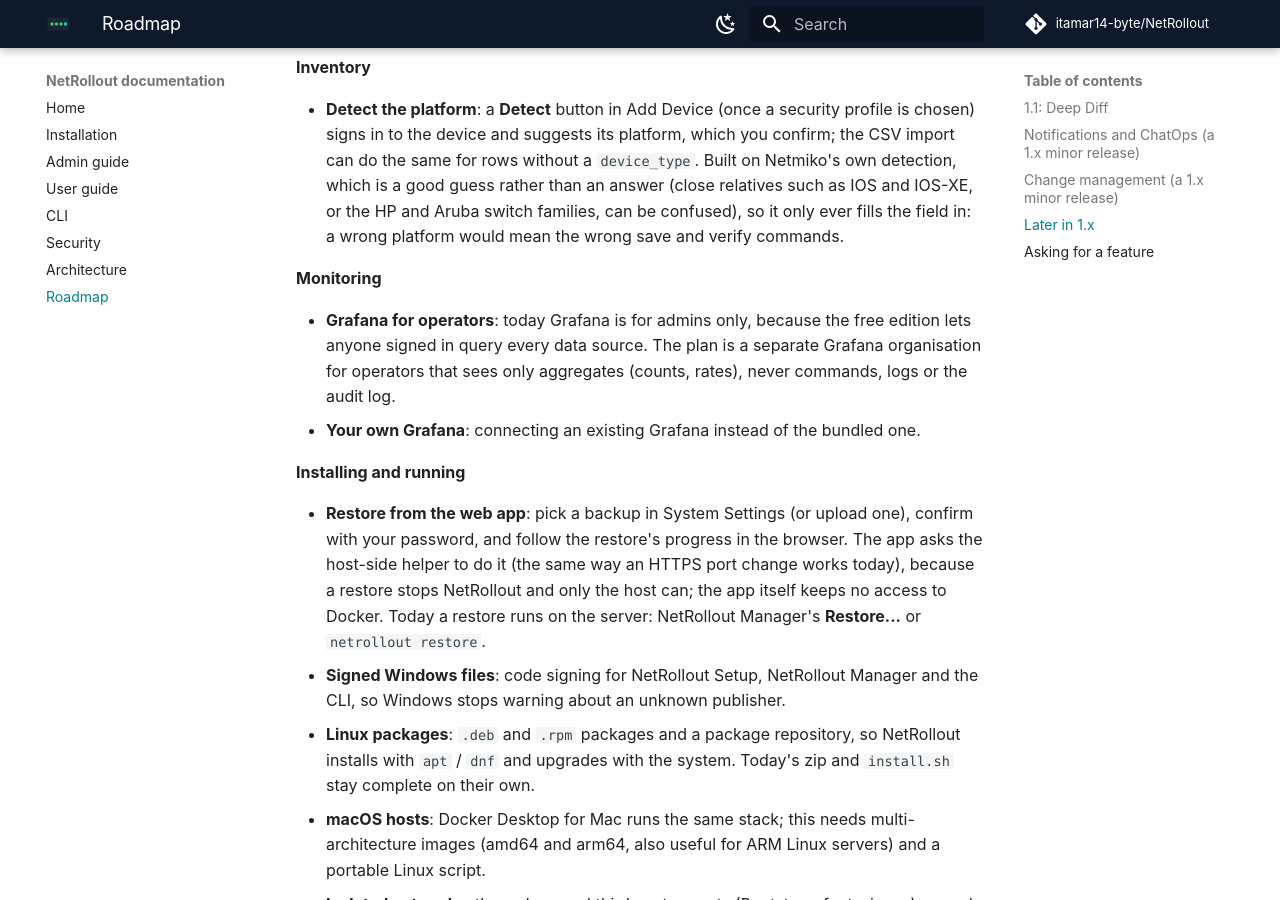
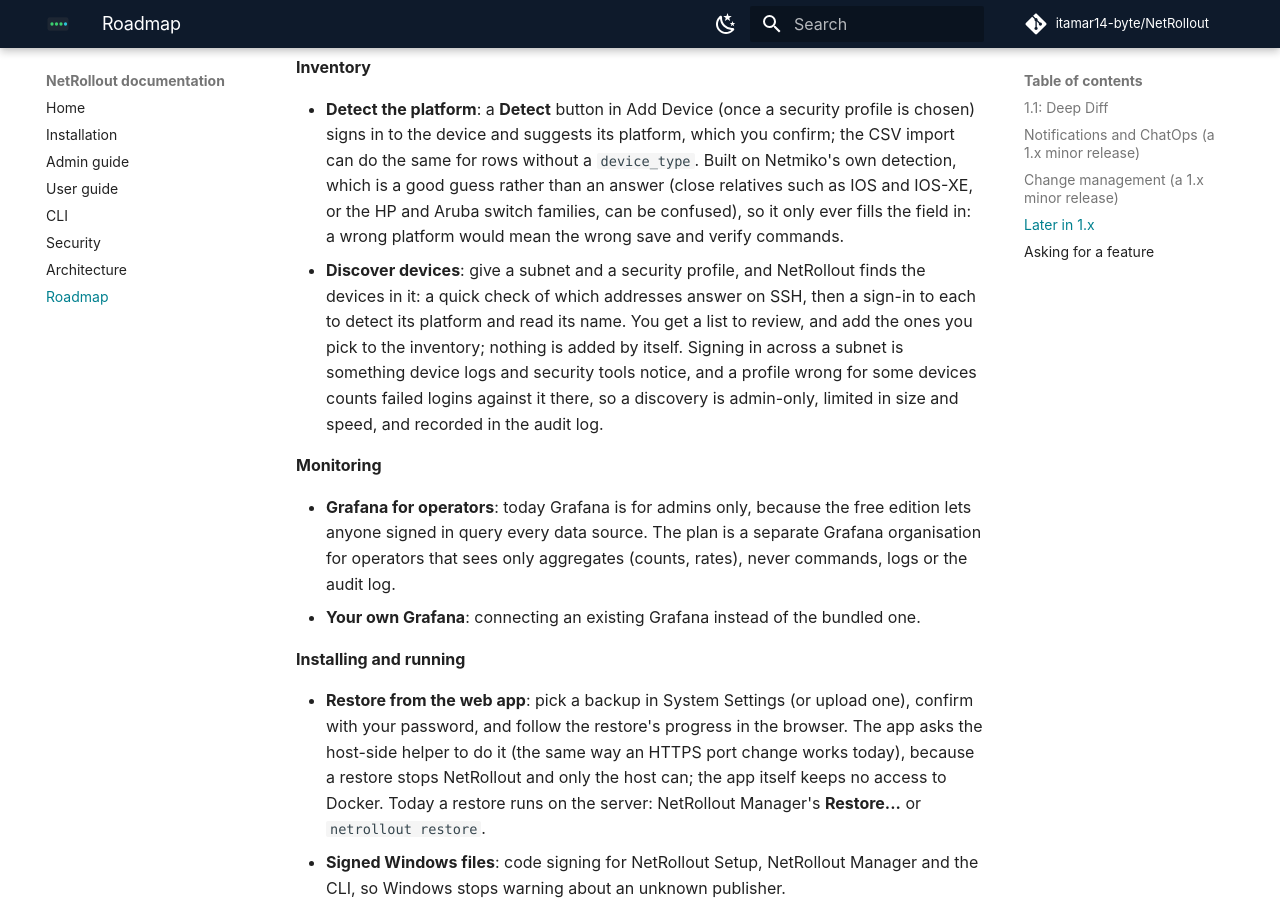
Before and after one commit to itamar14-byte/NetRollout, an MkDocs documentation site: the page built from docs/roadmap.md, in a window 1280 px wide and 900 px high, scrolled down 1850 px. Built offline with MkDocs 1.6.1 and Material for MkDocs 9.7.7, drawn with Linux system fonts in a browser that asks for light colours; comment, search, counter and statistics services are not loaded.

Commit message:
Roadmap: discover devices in a subnet with a profile, reviewed before they're added

```diff
--- a/docs/roadmap.md
+++ b/docs/roadmap.md
@@ -43,6 +43,7 @@
 **Inventory**
 
 - **Detect the platform**: a **Detect** button in Add Device (once a security profile is chosen) signs in to the device and suggests its platform, which you confirm; the CSV import can do the same for rows without a `device_type`. Built on Netmiko's own detection, which is a good guess rather than an answer (close relatives such as IOS and IOS-XE, or the HP and Aruba switch families, can be confused), so it only ever fills the field in: a wrong platform would mean the wrong save and verify commands.
+- **Discover devices**: give a subnet and a security profile, and NetRollout finds the devices in it: a quick check of which addresses answer on SSH, then a sign-in to each to detect its platform and read its name. You get a list to review, and add the ones you pick to the inventory; nothing is added by itself. Signing in across a subnet is something device logs and security tools notice, and a profile wrong for some devices counts failed logins against it there, so a discovery is admin-only, limited in size and speed, and recorded in the audit log.
 
 **Monitoring**
 
```
